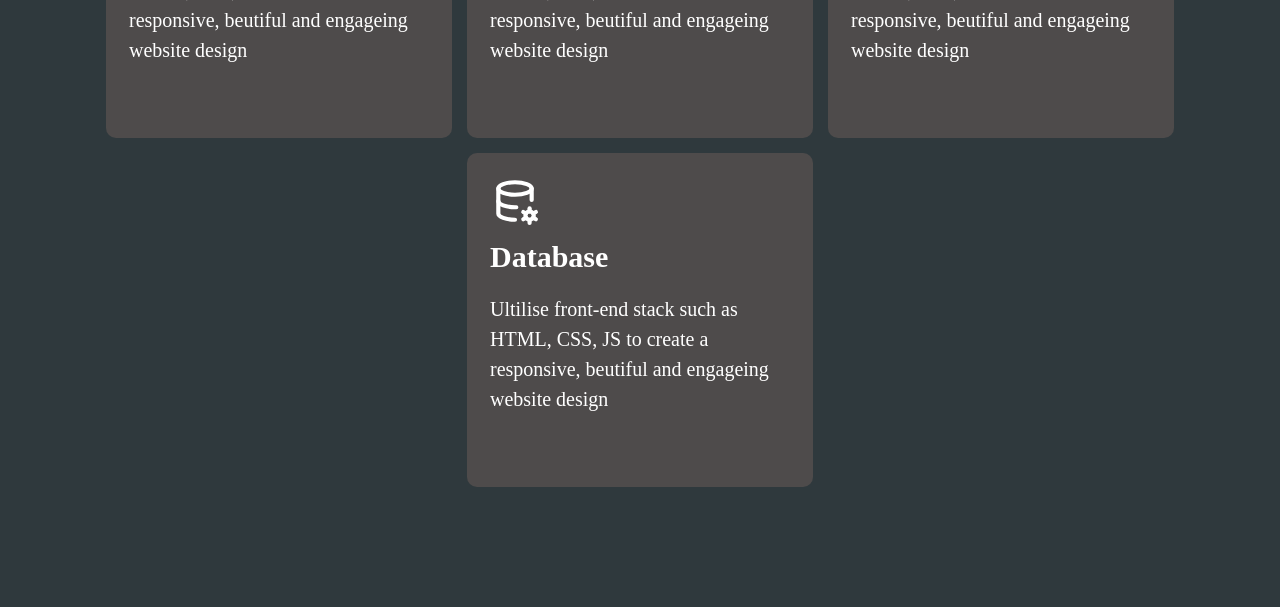
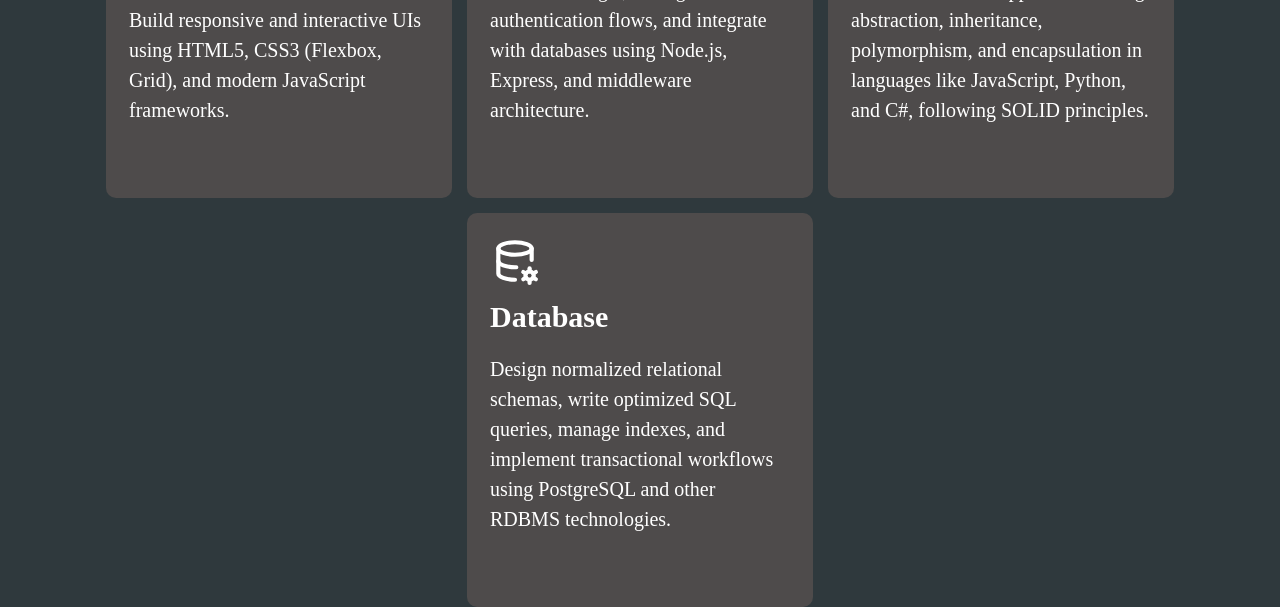
Before and after one commit to VolpalTree/My-Portfolio, a plain HTML site: page skills.html in a window 1280 px wide. Shown: the part 524-1131 px from the top of the page. Before the commit the page ends 1011 px from the top, so only its background shows below. Drawn offline with Linux system fonts and the light colour scheme.

Commit message:
Change the description of card content  in skills.html

```diff
--- a/skills.html
+++ b/skills.html
@@ -40,7 +40,7 @@
 
                 <div class="card-content">
                     <h2>Front-End</h2>
-                    <p>Ultilise front-end stack such as HTML, CSS, JS to create a responsive, beutiful and engageing website design</p>
+                    <p>Build responsive and interactive UIs using HTML5, CSS3 (Flexbox, Grid), and modern JavaScript frameworks.</p>
                 </div>
             </div>
 
@@ -55,7 +55,7 @@
 
                 <div class="card-content">
                     <h2>Back-End</h2>
-                    <p>Ultilise front-end stack such as HTML, CSS, JS to create a responsive, beutiful and engageing website design</p>
+                    <p>Develop RESTful APIs, handle server-side logic, manage authentication flows, and integrate with databases using Node.js, Express, and middleware architecture.</p>
                 </div>
             </div>
 
@@ -71,7 +71,7 @@
 
                 <div class="card-content">
                     <h2>OOP</h2>
-                    <p>Ultilise front-end stack such as HTML, CSS, JS to create a responsive, beutiful and engageing website design</p>
+                    <p>Architect scalable applications using abstraction, inheritance, polymorphism, and encapsulation in languages like JavaScript, Python, and C#, following SOLID principles.</p>
                 </div>
             </div>
 
@@ -94,7 +94,7 @@
 
                 <div class="card-content">
                     <h2>Database</h2>
-                    <p>Ultilise front-end stack such as HTML, CSS, JS to create a responsive, beutiful and engageing website design</p>
+                    <p>Design normalized relational schemas, write optimized SQL queries, manage indexes, and implement transactional workflows using PostgreSQL and other RDBMS technologies.</p>
                 </div>
             </div>
 
```
